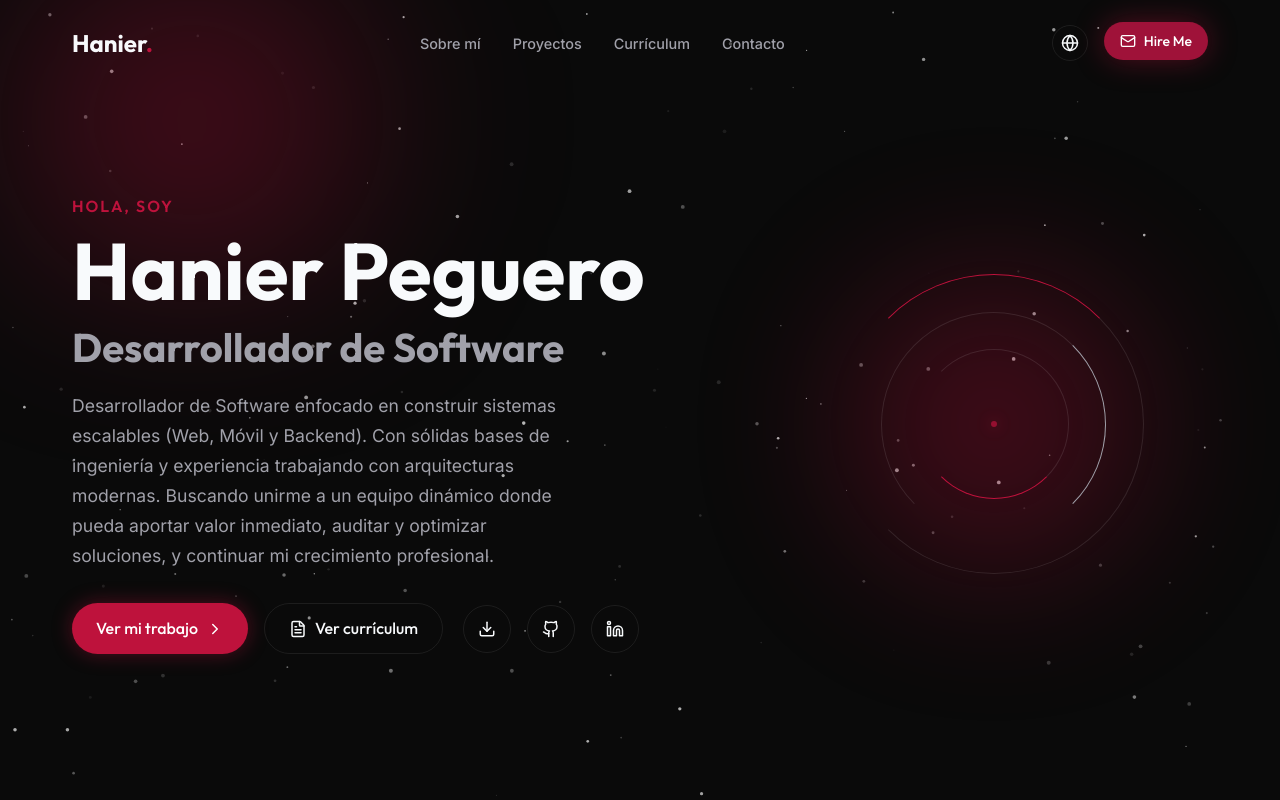
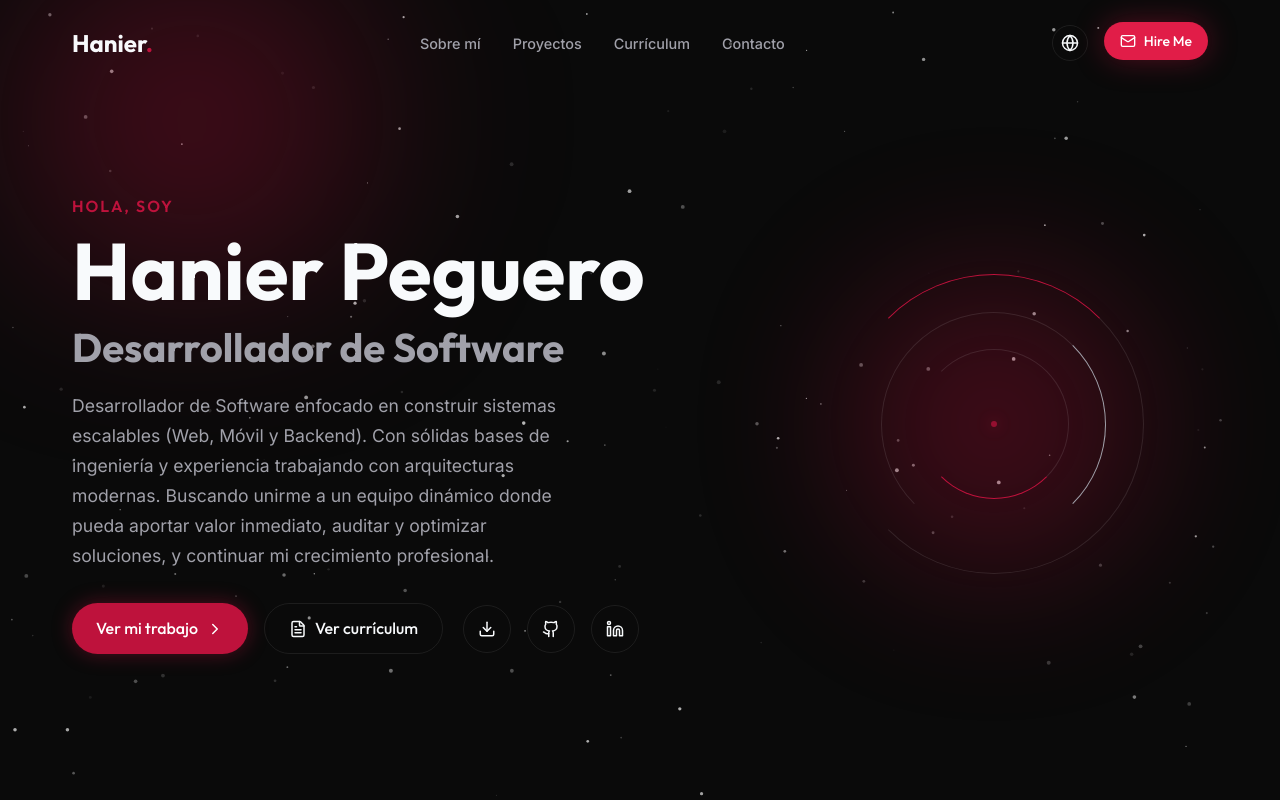
Before and after one commit to hanierpeguero/portafolio, a Next.js app: page / in a window 1280 px wide. In both pictures the pointer is over the link "Hire Me". Shown: the top 800 px of the page. Built offline with nearby package versions, Linux system fonts and the light colour scheme.

Commit message:
style: use brighter red for button hover states

```diff
--- a/app/globals.css
+++ b/app/globals.css
@@ -8,6 +8,7 @@
   --text-primary: #f8fafc;
   --text-secondary: #a1a1aa;
   --accent-color: #be123c;
+  --accent-hover: #e11d48; /* Brighter red for hover states */
   --accent-glow: rgba(190, 18, 60, 0.4);
   --cursor-glow: rgba(190, 18, 60, 0.15);
   --accent-secondary: #9f1239;
@@ -118,7 +119,7 @@ a {
 }
 
 .btn-primary:hover {
-  background: var(--accent-secondary);
+  background: var(--accent-hover);
   transform: translateY(-2px);
   box-shadow: 0 0 30px var(--accent-glow);
 }
```
